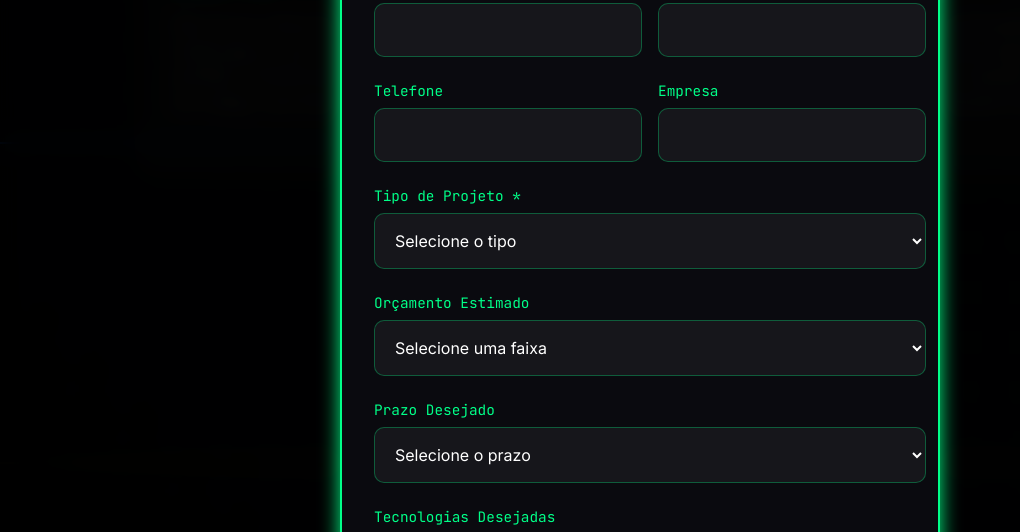
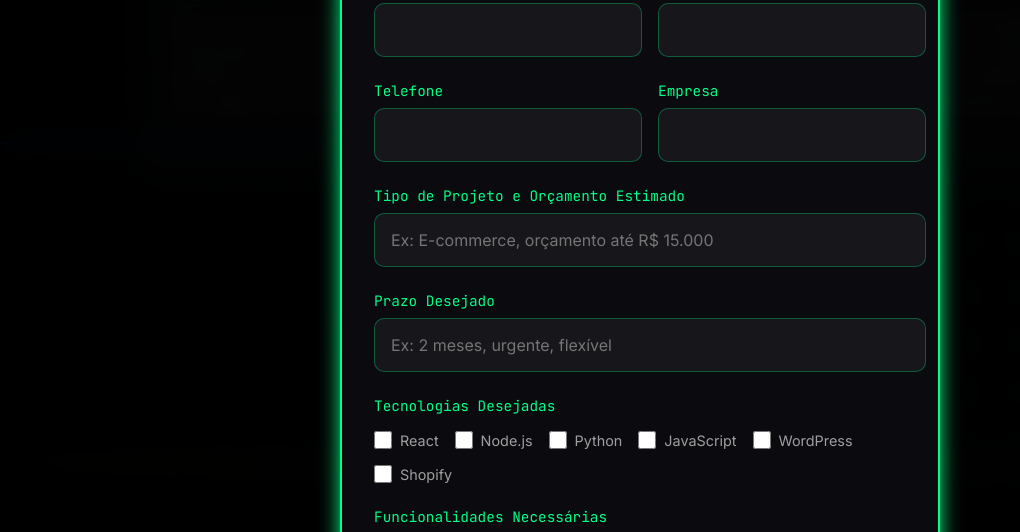
Before and after one commit to bdgs01/meu-portifolio, a plain HTML site: page index.html in a window 1280 px wide. Both pictures are taken after a click on the button "SOLICITE SEU ORÇAMENTO". Shown: the part 783-1315 px from the top of the page, without its empty margins (0-1020 px from the left). Drawn offline with Linux system fonts and the light colour scheme.

Commit message:
Update index 3.html

```diff
--- a/index.html
+++ b/index.html
@@ -469,7 +469,6 @@
         }
 
         .form-input,
-        .form-select,
         .form-textarea {
             background: rgba(255, 255, 255, 0.05);
             border: 1px solid rgba(0, 255, 136, 0.3);
@@ -482,7 +481,6 @@
         }
 
         .form-input:focus,
-        .form-select:focus,
         .form-textarea:focus {
             outline: none;
             border-color: var(--primary-color);
@@ -849,43 +847,15 @@
                     </div>
                 </div>
 
-                <!-- Project Details -->
+                <!-- Project Info Simplified -->
                 <div class="form-group">
-                    <label class="form-label">Tipo de Projeto *</label>
-                    <select name="tipo_projeto" class="form-select" required>
-                        <option value="">Selecione o tipo</option>
-                        <option value="website">Website Institucional</option>
-                        <option value="ecommerce">E-commerce</option>
-                        <option value="webapp">Aplicação Web</option>
-                        <option value="mobile">App Mobile</option>
-                        <option value="sistema">Sistema Personalizado</option>
-                        <option value="api">API/Backend</option>
-                        <option value="outro">Outro</option>
-                    </select>
-                </div>
-
-                <div class="form-group">
-                    <label class="form-label">Orçamento Estimado</label>
-                    <select name="orcamento" class="form-select">
-                        <option value="">Selecione uma faixa</option>
-                        <option value="ate-5k">Até R$ 5.000</option>
-                        <option value="5k-15k">R$ 5.000 - R$ 15.000</option>
-                        <option value="15k-30k">R$ 15.000 - R$ 30.000</option>
-                        <option value="30k-50k">R$ 30.000 - R$ 50.000</option>
-                        <option value="acima-50k">Acima de R$ 50.000</option>
-                    </select>
+                    <label class="form-label">Tipo de Projeto e Orçamento Estimado</label>
+                    <input type="text" name="projeto_orcamento" class="form-input" placeholder="Ex: E-commerce, orçamento até R$ 15.000">
                 </div>
 
                 <div class="form-group">
                     <label class="form-label">Prazo Desejado</label>
-                    <select name="prazo" class="form-select">
-                        <option value="">Selecione o prazo</option>
-                        <option value="urgente">Urgente (até 2 semanas)</option>
-                        <option value="1mes">1 mês</option>
-                        <option value="2meses">2 meses</option>
-                        <option value="3meses">3 meses</option>
-                        <option value="flexivel">Flexível</option>
-                    </select>
+                    <input type="text" name="prazo" class="form-input" placeholder="Ex: 2 meses, urgente, flexível">
                 </div>
 
                 <!-- Technologies -->
```
